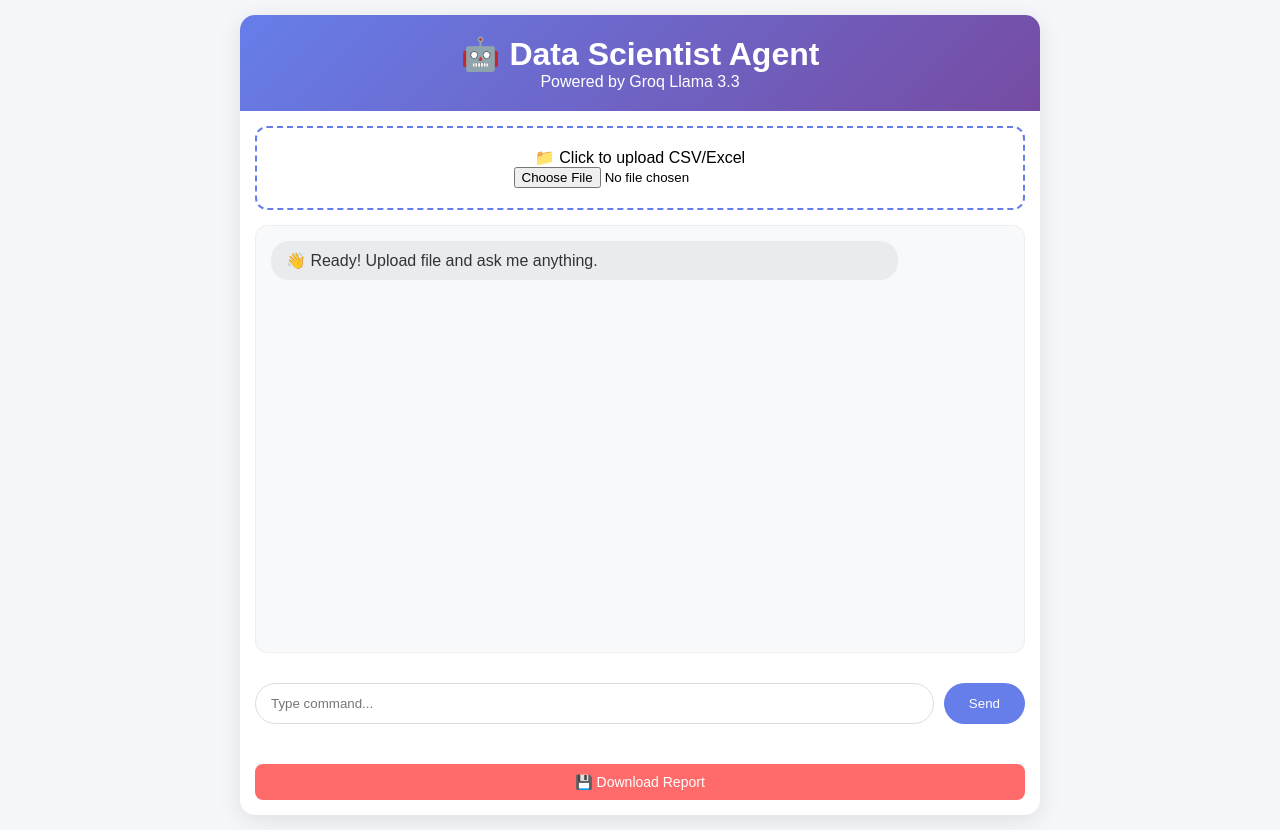
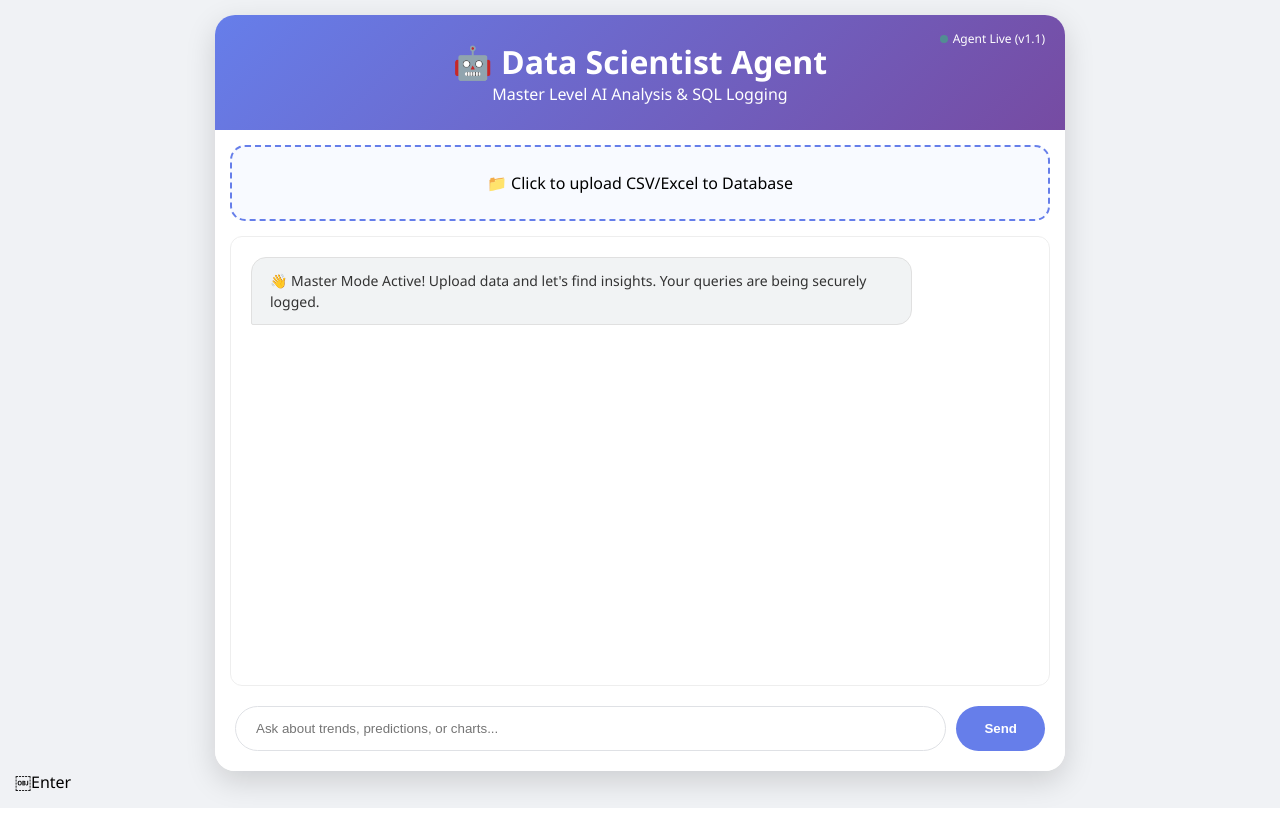
Before and after one commit to R786P/Data-Scientist, a Flask app: page / in a window 1280 px wide. After the commit the page ends 808 px from the top, so only its background shows below. Run offline with Flask 3, Linux system fonts and the light colour scheme.

Commit message:
Update index.html

```diff
--- a/templates/index.html
+++ b/templates/index.html
@@ -3,99 +3,111 @@
 <head>
     <meta charset="UTF-8">
     <meta name="viewport" content="width=device-width, initial-scale=1.0">
-    <title>🤖 Data Scientist Agent</title>
+    <title>🤖 DS Agent Master</title>
     <style>
+        /* Aapka Original Style + Master Upgrades */
         * { margin:0; padding:0; box-sizing:border-box }
-        body { font-family:Arial,sans-serif; background:#f5f7fa; padding:15px }
-        .container { max-width:800px; margin:0 auto; background:white; border-radius:15px; box-shadow:0 5px 25px rgba(0,0,0,0.1); overflow:hidden; min-height: 100vh; display: flex; flex-direction: column; }
-        .header { background:linear-gradient(135deg,#667eea,#764ba2); color:white; padding:20px; text-align:center }
-        .upload-box { border:2px dashed #667eea; border-radius:12px; padding:20px; text-align:center; margin:15px; cursor:pointer }
-        .chat-box { flex-grow: 1; height:400px; overflow-y:auto; padding:15px; margin:0 15px 15px; background:#f8f9fa; border-radius:12px; border: 1px solid #eee; }
-        .message { margin-bottom:12px; padding:10px 15px; border-radius:18px; max-width:85%; word-wrap: break-word; }
-        .user { background:#667eea; color:white; margin-left:auto }
-        .bot { background:#e9ecef; color:#333 }
-        .input-area { display:flex; gap:10px; padding:15px }
-        .input-area input { flex:1; padding:12px 15px; border:1px solid #ddd; border-radius:25px }
-        .input-area button { background:#667eea; color:white; border:none; padding:12px 25px; border-radius:25px; cursor:pointer }
-        #plotImg { max-width:100%; border-radius:10px; margin-top: 10px; display: none; }
+        body { font-family: 'Segoe UI', Arial, sans-serif; background:#f0f2f5; padding:15px }
+        .container { max-width:850px; margin:0 auto; background:white; border-radius:20px; box-shadow:0 10px 30px rgba(0,0,0,0.15); overflow:hidden; min-height: 90vh; display: flex; flex-direction: column; }
+
+        .header { background:linear-gradient(135deg,#667eea,#764ba2); color:white; padding:25px; text-align:center; position: relative; }
+        .status-dot { position: absolute; top: 15px; right: 20px; font-size: 12px; display: flex; align-items: center; gap: 5px; }
+        .dot { height: 8px; width: 8px; background-color: #2ecc71; border-radius: 50%; display: inline-block; animation: pulse 2s infinite; }
+
+        @keyframes pulse { 0% { opacity: 1; } 50% { opacity: 0.4; } 100% { opacity: 1; } }
+
+        .upload-box { border:2px dashed #667eea; border-radius:15px; padding:25px; text-align:center; margin:15px; cursor:pointer; background: #f8faff; transition: 0.3s; }
+        .upload-box:hover { background: #edf2ff; border-style: solid; }
+
+        .chat-box { flex-grow: 1; height:450px; overflow-y:auto; padding:20px; margin:0 15px; background:#ffffff; border: 1px solid #eee; border-radius: 12px; }
+        .message { margin-bottom:15px; padding:12px 18px; border-radius:15px; max-width:85%; line-height: 1.5; font-size: 14px; }
+        .user { background:#667eea; color:white; margin-left:auto; border-bottom-right-radius: 2px; }
+        .bot { background:#f1f3f4; color:#333; border-bottom-left-radius: 2px; border: 1px solid #e0e0e0; }
+
+        .input-area { display:flex; gap:10px; padding:20px; background: white; }
+        .input-area input { flex:1; padding:14px 20px; border:1px solid #dfe1e5; border-radius:30px; outline: none; transition: 0.3s; }
+        .input-area input:focus { border-color: #667eea; box-shadow: 0 0 8px rgba(102,126,234,0.2); }
+        .input-area button { background:#667eea; color:white; border:none; padding:12px 28px; border-radius:30px; cursor:pointer; font-weight: bold; }
+
+        #plotSection { padding: 15px; margin: 15px; background: #fff; border-radius: 12px; border: 1px solid #eee; display: none; }
+        #plotImg { max-width:100%; border-radius:8px; border: 1px solid #ddd; }
+
+        .loader { border: 3px solid #f3f3f3; border-top: 3px solid #667eea; border-radius: 50%; width: 20px; height: 20px; animation: spin 1s linear infinite; display: inline-block; vertical-align: middle; margin-right: 10px; }
+        @keyframes spin { 0% { transform: rotate(0deg); } 100% { transform: rotate(360deg); } }
     </style>
 </head>
 <body>
     <div class="container">
         <div class="header">
+            <div class="status-dot"><span class="dot"></span> Agent Live (v1.1)</div>
             <h1>🤖 Data Scientist Agent</h1>
-            <p>Powered by Groq Llama 3.3</p>
+            <p>Master Level AI Analysis & SQL Logging</p>
         </div>
 
-        <div class="upload-box" onclick="document.getElementById('fileInput').click()">
-            <p>📁 Click to upload CSV/Excel</p>
-            <input type="file" id="fileInput" accept=".csv,.xlsx" onchange="uploadFile(this)">
+        <div class="upload-box" id="dropZone" onclick="document.getElementById('fileInput').click()">
+            <p id="uploadText">📁 Click to upload CSV/Excel to Database</p>
+            <input type="file" id="fileInput" accept=".csv,.xlsx" style="display:none" onchange="uploadFile(this)">
         </div>
 
         <div class="chat-box" id="chatBox">
-            <div class="message bot">👋 Ready! Upload file and ask me anything.</div>
+            <div class="message bot">👋 Master Mode Active! Upload data and let's find insights. Your queries are being securely logged.</div>
+        </div>
+
+        <div id="plotSection">
+            <h4 style="margin-bottom:10px; color:#555; font-size:13px;">Latest Visualization:</h4>
+            <img id="plotImg" src="">
+            <a href="/plot.png" download="analysis_report.png">
+                <button style="width:100%; margin-top:10px; padding:8px; background:#ff6b6b; color:white; border:none; border-radius:5px; cursor:pointer;">💾 Download High-Res Plot</button>
+            </a>
         </div>
 
         <div class="input-area">
-            <input type="text" id="userInput" placeholder="Type command...">
+            <input type="text" id="userInput" placeholder="Ask about trends, predictions, or charts...">
             <button onclick="sendMessage()">Send</button>
-        </div>
-
-        <!-- Plot Section -->
-        <div style="padding: 15px; text-align: center;">
-            <img id="plotImg" src="">
-            <p id="plotStatus" style="font-size: 12px; color: #999;"></p>
-
-            <!-- 💾 DOWNLOAD BUTTON -->
-            <a href="/static/plot.png" download="data-analysis-report.png">
-                <button style="
-                    background-color: #ff6b6b;
-                    color: white;
-                    border: none;
-                    padding: 10px 20px;
-                    margin-top: 10px;
-                    border-radius: 8px;
-                    cursor: pointer;
-                    font-size: 14px;
-                    width: 100%;
-                    transition: background-color 0.3s;
-                " onmouseover="this.style.backgroundColor='#ee5253'"
-                   onmouseout="this.style.backgroundColor='#ff6b6b'">
-                    💾 Download Report
-                </button>
-            </a>
         </div>
     </div>
 
     <script>
-        let uploaded = false;
+        let isFileReady = false;
 
-        function addMessage(text, sender) {
+        function addMessage(text, sender, isHtml = false) {
             const chatBox = document.getElementById('chatBox');
             const msgDiv = document.createElement('div');
             msgDiv.className = 'message ' + sender;
-            msgDiv.innerText = text;
+            if(isHtml) msgDiv.innerHTML = text; else msgDiv.innerText = text;
             chatBox.appendChild(msgDiv);
             chatBox.scrollTop = chatBox.scrollHeight;
         }
 
         function uploadFile(input) {
+            if(!input.files[0]) return;
             const formData = new FormData();
             formData.append('file', input.files[0]);
-            addMessage("⏳ Uploading...", "bot");
+
+            document.getElementById('uploadText').innerHTML = '<div class="loader"></div> Syncing with DB...';
+
             fetch('/upload', { method: 'POST', body: formData })
             .then(res => res.json())
             .then(data => {
-                addMessage(data.message, 'bot');
-                uploaded = true;
+                addMessage("✅ " + data.message, 'bot');
+                document.getElementById('uploadText').innerText = "📁 File Synced: " + input.files[0].name;
+                isFileReady = true;
             })
-            .catch(err => addMessage("❌ Upload Error", 'bot'));
+            .catch(err => {
+                addMessage("❌ Connection Error", 'bot');
+                document.getElementById('uploadText').innerText = "📁 Try Again";
+            });
         }
 
         function sendMessage() {
             const input = document.getElementById('userInput');
-            const msg = input.value;
-            if(!msg || !uploaded) return;
+            const msg = input.value.trim();
+            if(!msg) return;
+            if(!isFileReady) {
+                addMessage("⚠️ Bhai, pehle file upload toh kar lo!", "bot");
+                return;
+            }
+
             addMessage(msg, 'user');
             input.value = '';
 
@@ -107,17 +119,21 @@
             .then(res => res.json())
             .then(data => {
                 addMessage(data.response, 'bot');
-                if(data.response.toLowerCase().includes("plot")) refreshPlot();
+                // Auto-refresh plot logic
+                if(msg.toLowerCase().includes("plot") || msg.toLowerCase().includes("chart") || data.response.toLowerCase().includes("plot")) {
+                    setTimeout(refreshPlot, 1000);
+                }
             })
-            .catch(err => addMessage("⚠️ Server is slow, try a simpler command.", 'bot'));
+            .catch(err => addMessage("⚠️ AI slow hai, thoda chhota sawal pucho.", 'bot'));
         }
 
-        // Refresh plot image
         function refreshPlot() {
             const img = document.getElementById('plotImg');
-            img.src = "/static/plot.png?t=" + new Date().getTime();
-            img.style.display = "block";
+            const section = document.getElementById('plotSection');
+            img.src = "/plot.png?t=" + new Date().getTime(); // Cache busting
+            section.style.display = "block";
+            document.getElementById('chatBox').scrollTop = document.getElementById('chatBox').scrollHeight;
         }
     </script>
 </body>
-</html>
+</html>￼Enter
```
